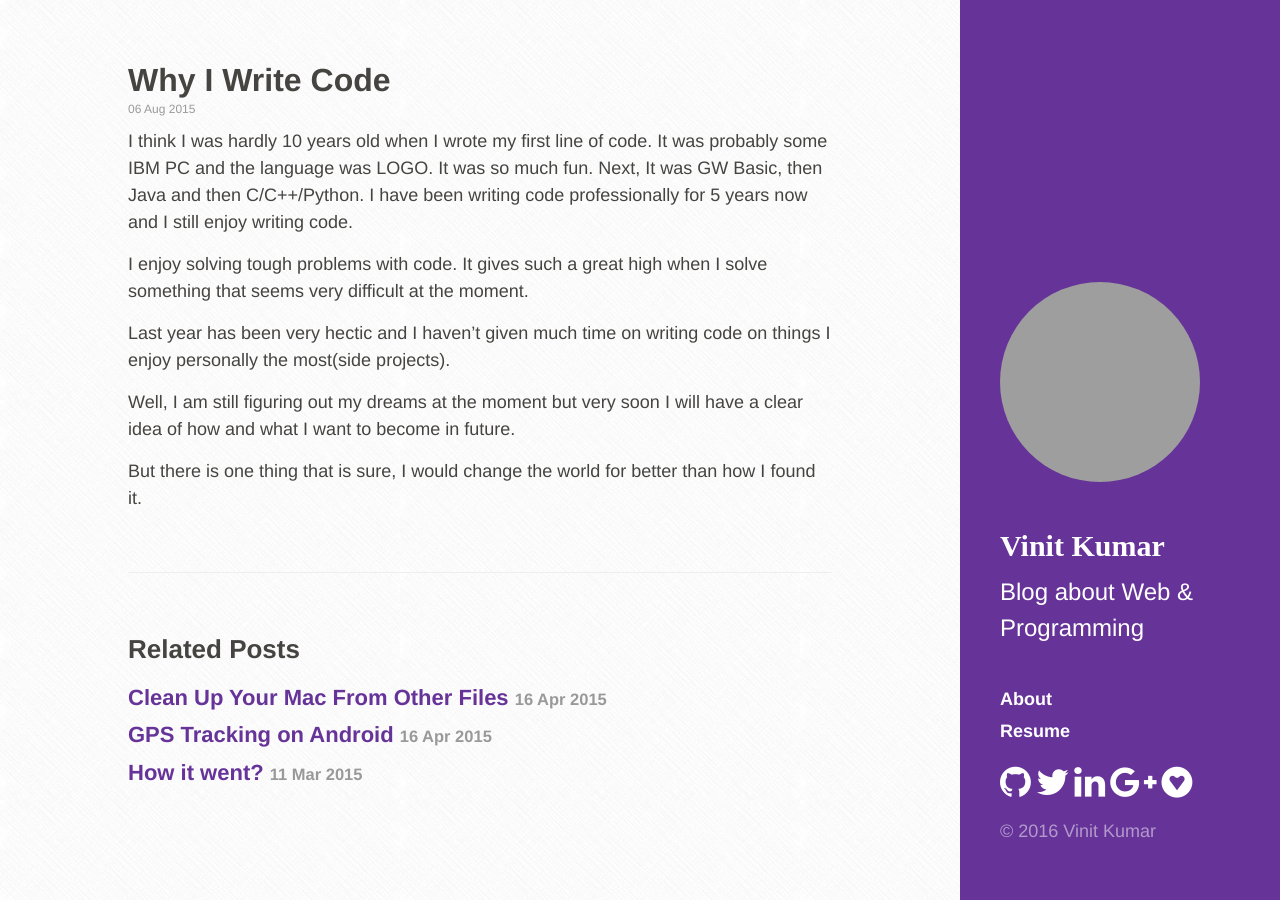
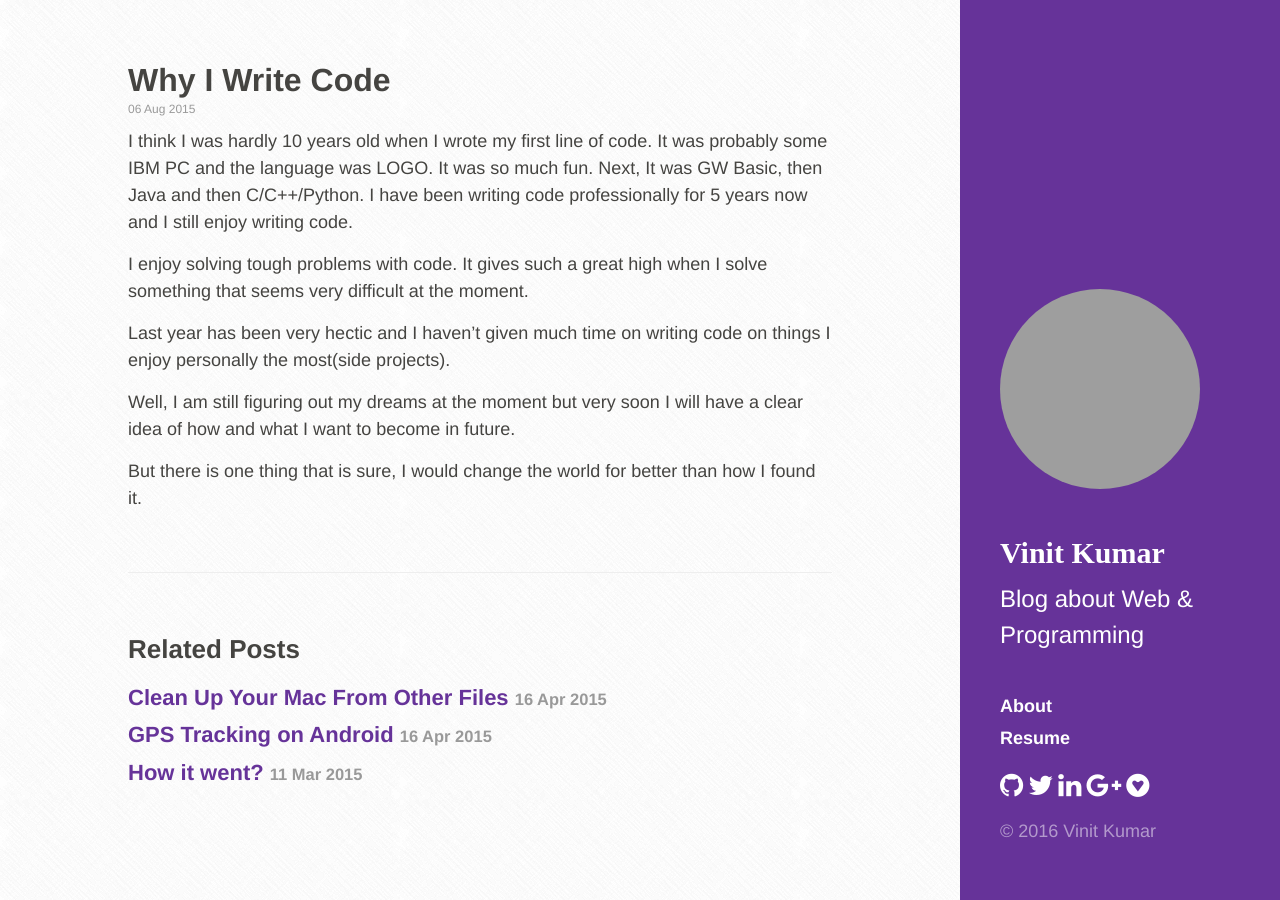
Before and after one commit to vinitkumar/vinitkumar.github.com, a Jekyll site: the page built from _posts/2015-08-06-Why-I-Write-Code.md, in a window 1280 px wide. Built offline with Jekyll 4.4.1, drawn with Linux system fonts in a browser that asks for light colours; grey boxes are pictures that could not be loaded.

Commit message:
fix icon size

```diff
--- a/_layouts/default.html
+++ b/_layouts/default.html
@@ -19,11 +19,11 @@
                 <a href="/public/vinit_resume.pdf">Resume</a>
             </li>
             <li class="footer-icons" style="margin-top: 20px">
-              <a href="http://github.com/vinitkumar/"><i class="fa fa-github fa-2x"></i></a>
-              <a href="http://twitter.com/vinitkme/"><i class="fa fa-twitter fa-2x"></i></a>
-              <a href="https://in.linkedin.com/in/vinitatlinkedin"><i class="fa fa-linkedin fa-2x"></i></a>
-              <a href="https://plus.google.com/u/1/+Vinitkumarme"><i class="fa fa-google-plus fa-2x"></i></a>
-              <a href="https://gratipay.com/vinitkme/"><i class="fa fa-gratipay fa-2x"></i></a>
+              <a href="http://github.com/vinitkumar/"><i class="fa fa-github fa-2x" style="font-size: 1.5em"></i></a>
+              <a href="http://twitter.com/vinitkme/"><i class="fa fa-twitter fa-2x" style="font-size: 1.5em"></i></a>
+              <a href="https://in.linkedin.com/in/vinitatlinkedin"><i class="fa fa-linkedin fa-2x" style="font-size: 1.5em"></i></a>
+              <a href="https://plus.google.com/u/1/+Vinitkumarme"><i class="fa fa-google-plus fa-2x" style="font-size: 1.5em"></i></a>
+              <a href="https://gratipay.com/vinitkme/"><i class="fa fa-gratipay fa-2x" style="font-size: 1.5em"></i></a>
             </li>
           </ul>
           <style>
```
